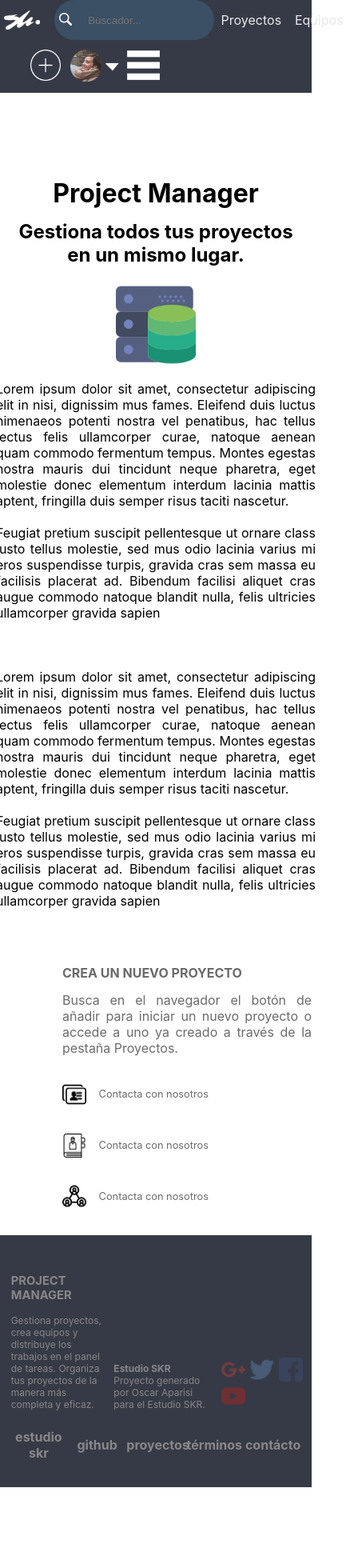
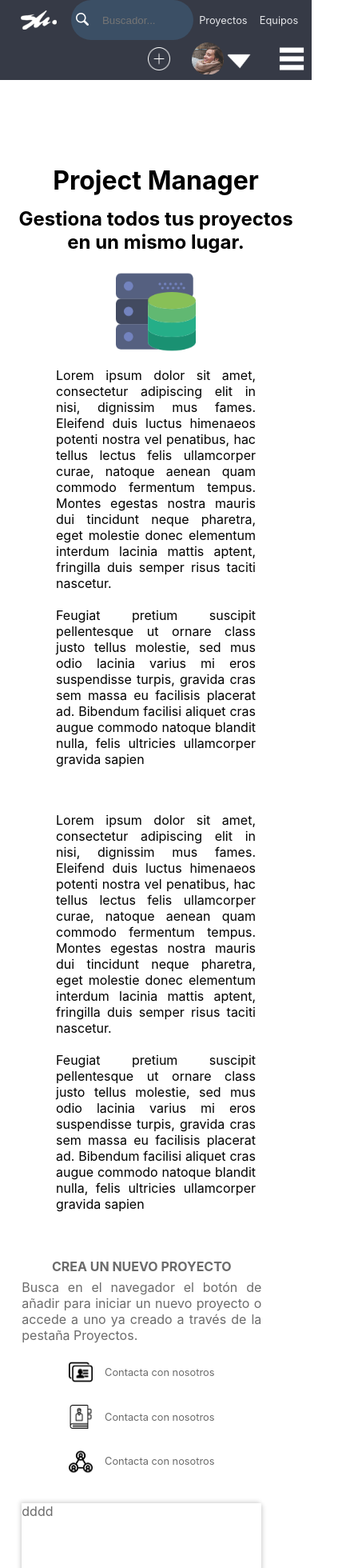
Before and after one commit to OscarEstudioSKR/projects_manager, a React (Create React App) app: page / in a window 390 px wide. Shown: the top 1960 px of the page at 80% size, 438 px wide, since content can reach past the window. Before the commit the page ends 1876 px from the top, so only its background shows below. Built offline with nearby package versions, Linux system fonts and the light colour scheme.

Commit message:
responsive

```diff
--- a/src/Footer.css
+++ b/src/Footer.css
@@ -1,7 +1,13 @@
 .Footer{
     position: relative;
     height: 700px;
+    max-width: 100%;
+    display:-webkit-box;
+    display:-ms-flexbox;
     display:flex;
+    -webkit-box-orient: horizontal;
+    -webkit-box-direction: normal;
+        -ms-flex-flow: row wrap;
             flex-flow: row wrap;
 }
 
@@ -9,11 +15,17 @@
     color: rgb(107, 107, 107);
     height: 50%;
     min-width: 300px;
-    width: 100%;
+    width: 80%;
     max-width: 400px;
-    margin-left: 20%;
+    margin-left: 20vw;
+    display: -webkit-box;
+    display: -ms-flexbox;
     display: flex;
+    -webkit-box-orient: horizontal;
+    -webkit-box-direction: normal;
+        -ms-flex-flow: row wrap;
             flex-flow: row wrap;
+    -ms-flex-item-align: center;
         align-self: center;
 }
 
@@ -24,7 +36,11 @@
 
 .cont-textImg{
     width: 100%;
+    display: -webkit-box;
+    display: -ms-flexbox;
     display: flex;
+    -webkit-box-align: center;
+        -ms-flex-align: center;
             align-items: center;
     margin-bottom: 5%;
     font-size: .8em;
@@ -44,25 +60,38 @@
     width: 100%;
     color: rgb(136, 135, 135);
     background: var(--color1);
-    width: 100%;
+    display: -webkit-box;
+    display: -ms-flexbox;
     display: flex;
+    -webkit-box-pack: center;
+        -ms-flex-pack: center;
             justify-content: center;
+    -webkit-box-align: center;
+        -ms-flex-align: center;
             align-items: center;
 
 }
 
 .contenedor-footer2{
     padding-top: 7%;
+    display: -webkit-box;
+    display: -ms-flexbox;
     display: flex;
+    -webkit-box-orient: horizontal;
+    -webkit-box-direction: normal;
+        -ms-flex-flow: row wrap;
             flex-flow: row wrap;
+    -webkit-box-pack: center;
+        -ms-flex-pack: center;
             justify-content: center;
-    width: 100%;
+    width: 90%;
     max-width: 1200px;
 }
 
 .div-corto{
     width: 30%;
     margin-left: 3%;
+    -ms-flex-item-align: end;
         align-self: flex-end;
     font-size: 0.75em;
 }
@@ -77,11 +106,21 @@
 .contenedor-enlaces-footer{
     width: 100%;
     padding: 3%;
+    -ms-flex-item-align: end;
         align-self: flex-end;
     margin-top: 3%;
+    display:-webkit-box;
+    display:-ms-flexbox;
     display:flex;
+    -webkit-box-orient: horizontal;
+    -webkit-box-direction: normal;
+        -ms-flex-flow: row wrap;
             flex-flow: row wrap;
+    -webkit-box-pack: center;
+        -ms-flex-pack: center;
             justify-content: center;
+    -webkit-box-align: center;
+        -ms-flex-align: center;
             align-items: center;
 }
 .contenedor-enlaces-footer a{
@@ -91,3 +130,53 @@
 .texto-medio{
     font-size: 1.23em;
 }
+
+.form-contacto-footer{
+    position: absolute;
+    left: 60%;
+    top:5%;
+    width: 40%;
+    height: 60%;
+    max-width: 400px;
+    background: #fff;
+    -webkit-box-shadow: 2px 2px 5px rgba(2, 2, 2, 0.137),-2px -2px 5px rgba(2, 2, 2, 0.137);
+            box-shadow: 2px 2px 5px rgba(2, 2, 2, 0.137),-2px -2px 5px rgba(2, 2, 2, 0.137);
+}
+
+@media(max-width: 1300px){
+    .form-contacto-footer{
+        position: relative;
+        left: 115%;
+        top:-88%;
+        width: 110%;
+        height: 120%;
+    }
+    .footer-1{
+        margin-left: 15%;
+        height: 50%;
+        width: 30%;
+    }
+}
+@media(max-width: 800px){
+    .form-contacto-footer{
+        position: relative;
+        left: 0%;
+        margin: 0;
+        top:5%;
+        height: 70%;
+    }
+    .footer-1{
+        margin-bottom: 70%;
+        margin-left: 7%;
+        height: 50%;
+        width: 70%;
+        -webkit-box-pack: center;
+            -ms-flex-pack: center;
+                justify-content: center;
+    }
+    .cont-textImg{
+        -webkit-box-pack: center;
+            -ms-flex-pack: center;
+                justify-content: center;
+    }
+}
--- a/src/Footer.js
+++ b/src/Footer.js
@@ -18,6 +18,9 @@ class Footer extends Component {
               <div className="cont-textImg"><img src={icono1}/><p className="tituloChico">Contacta con nosotros</p></div>
               <div className="cont-textImg"><img src={icono2}/><p className="tituloChico">Contacta con nosotros</p></div>
               <div className="cont-textImg"><img src={icono3}/><p className="tituloChico">Contacta con nosotros</p></div>
+              <form className="form-contacto-footer">
+                dddd
+              </form>
             </div>
             <div className="footer-2">
               <div className="contenedor-footer2">
@@ -37,8 +40,8 @@ class Footer extends Component {
                   <a><strong>contácto</strong></a>
                 </div>
               </div>
+            </div>
 
-            </div>
         </div>
       );
     }
--- a/src/Header.css
+++ b/src/Header.css
@@ -1,13 +1,21 @@
 .Header{
     width: 95%;
     max-width: 1200px;
-    align-self: center;
+    -ms-flex-item-align: center;
+        align-self: center;
 }
 
 .MainPage{
+    display: -webkit-box;
+    display: -ms-flexbox;
     display: flex;
-    flex-flow: column nowrap;
-    align-items: center;
+    -webkit-box-orient: vertical;
+    -webkit-box-direction: normal;
+        -ms-flex-flow: column nowrap;
+            flex-flow: column nowrap;
+    -webkit-box-align: center;
+        -ms-flex-align: center;
+            align-items: center;
     text-align: center;
 
 }
@@ -26,16 +34,23 @@
 
 }
 .MainPage div{
+    display: -webkit-box;
+    display: -ms-flexbox;
     display: flex;
-    flex-flow: row wrap;
-    justify-content: center;
+    -webkit-box-orient: horizontal;
+    -webkit-box-direction: normal;
+        -ms-flex-flow: row wrap;
+            flex-flow: row wrap;
+    -webkit-box-pack: center;
+        -ms-flex-pack: center;
+            justify-content: center;
 
 }
 .parrafo-50{
 
     text-align: justify;
-    width: 45%;
-    min-width: 400px;
+    width: 30%;
+    min-width: 250px;
     max-width: 90%;
     margin: 5% 2% 10% 2%;
     font-size: 1em;
--- a/src/Nav.css
+++ b/src/Nav.css
@@ -3,25 +3,38 @@
 .Nav{
     position: relative;
     background:var(--color1);
+    display: -webkit-box;
+    display: -ms-flexbox;
     display: flex;
+    -webkit-box-orient: horizontal;
+    -webkit-box-direction: normal;
+        -ms-flex-flow: row wrap;
             flex-flow: row wrap;
+    -webkit-box-pack: justify;
+        -ms-flex-pack: justify;
             justify-content: space-between;
 
 }
 
-.nav1{
+.nav{
+    display: -webkit-box;
+    display: -ms-flexbox;
     display: flex;
+    -webkit-box-pack:center;
+        -ms-flex-pack:center;
             justify-content:center;
 }
 .logo-img{
-    margin-left: 20px;
-    margin-right: 15px;
+    padding-left: 20px;
+    padding-right: 15px;
+
+    -ms-flex-item-align: center;
 
         align-self: center;
 }
 .img-anadir{
     height: 60%;
-    text-align: center;
+    padding-right: 15px;
 }
 .boton-anadir{
     height: 100%;
@@ -42,9 +55,10 @@
 
 .enlace-nav{
     color: var(--color0);
-    font-size: 1em;
+    font-size: .8em;
     padding: 2%;
     text-decoration: none;
+    -ms-flex-item-align: center;
         align-self: center;
 }
 .enlace-nav:hover{
@@ -74,8 +88,13 @@
 }
 
 .boton-user{
+    display: -webkit-box;
+    display: -ms-flexbox;
     display: flex;
+    -webkit-box-align: center;
+        -ms-flex-align: center;
             align-items: center;
+    -ms-flex-pack: distribute;
         justify-content: space-around;
     width: 20%;
     margin-right: 7%;
@@ -92,6 +111,7 @@
         var(--color2)
 		transparent
 		transparent;
+	-webkit-transform: rotate(-45deg);
 	        transform: rotate(-45deg);
 }
 .flechaBlanca {
@@ -105,6 +125,7 @@
         var(--color0)
 		transparent
 		transparent;
+	-webkit-transform: rotate(-45deg);
 	        transform: rotate(-45deg);
 }
 
@@ -119,17 +140,34 @@
     top: 105%;
     background: var(--color2);
     color: var(--color0);
+    display:-webkit-box;
+    display:-ms-flexbox;
     display:flex;
+    -webkit-box-orient: vertical;
+    -webkit-box-direction: normal;
+        -ms-flex-flow: column nowrap;
             flex-flow: column nowrap;
+    -webkit-box-pack: center;
+        -ms-flex-pack: center;
             justify-content: center;
+    -ms-flex-line-pack: center;
         align-content: center;
     font-size: 1.1em;
     border-radius: 10px;
 }
 .cont-datosNav{
+    display:-webkit-box;
+    display:-ms-flexbox;
     display:flex;
+    -webkit-box-orient: horizontal;
+    -webkit-box-direction: normal;
+        -ms-flex-flow: row nowrap;
             flex-flow: row nowrap;
+    -webkit-box-align: center;
+        -ms-flex-align: center;
             align-items: center;
+    -webkit-box-pack: start;
+        -ms-flex-pack: start;
             justify-content: flex-start;
     width: 100%;
     height: 25%;
@@ -147,6 +185,7 @@
     text-align: center;
     width: 40%;
     height: 15%;
+    -ms-flex-item-align: end;
         align-self: flex-end;
 }
 
@@ -179,8 +218,15 @@
     top: 105%;
     background: var(--color0);
     color: rgb(43, 37, 37);
+    display:-webkit-box;
+    display:-ms-flexbox;
     display:flex;
+    -webkit-box-orient: vertical;
+    -webkit-box-direction: normal;
+        -ms-flex-flow: column nowrap;
             flex-flow: column nowrap;
+    -webkit-box-pack: center;
+        -ms-flex-pack: center;
             justify-content: center;
     font-size: 1.1em;
     border-radius: 10px;
@@ -193,3 +239,41 @@
 .menuOpt a:hover{
     background: var(--color4);
 }
+@media(max-width: 700px){
+
+    .Nav{
+        display: -webkit-box;
+        display: -ms-flexbox;
+        display: flex;
+        -webkit-box-orient: vertical;
+        -webkit-box-direction: normal;
+            -ms-flex-flow: column nowrap;
+                flex-flow: column nowrap;
+        -webkit-box-align: start;
+            -ms-flex-align: start;
+                align-items: flex-start;
+    }
+    .nav2{
+        -webkit-box-align: center;
+            -ms-flex-align: center;
+                align-items: center;
+        -webkit-box-pack: end;
+            -ms-flex-pack: end;
+                justify-content: flex-end;
+        width: 100%;
+        height: 50px;
+    }
+    .logo-img{
+        padding-left: 0px;
+        padding-right: 15px;
+    }
+    .nav{
+        display: -webkit-box;
+        display: -ms-flexbox;
+        display: flex;
+        -webkit-box-pack: end;
+            -ms-flex-pack: end;
+                justify-content: flex-end;
+
+    }
+}
--- a/src/Nav.js
+++ b/src/Nav.js
@@ -37,13 +37,13 @@ class Nav extends Component {
     render() {
       return (
         <div className="Nav">
-            <div className="nav1">
+            <div className="nav">
                 <img className="logo-img" src={logoP}/>
                 <Buscador />
                 <a className="enlace-nav" href="#">Proyectos</a>
                 <a className="enlace-nav" href="#">Equipos</a>
             </div>
-            <div className="nav1">
+            <div className="nav nav2">
                 <button className="boton-anadir"><img src={anadir} className="img-anadir"/></button>
                 <button onClick={this.abrirMenuUser = this.abrirMenuUser.bind(this)} className="boton-menu-p boton-user"><img src={userImg0} className="user-logo"/><img src={triangulo} className="triangulo"/></button>
                 <button onClick={this.abrirMenuOpt = this.abrirMenuOpt.bind(this)} className="boton-menu-p"><img src={botonMenu} className="img-menu-p" /></button>
--- a/src/elements/css/Buscador.css
+++ b/src/elements/css/Buscador.css
@@ -2,7 +2,7 @@
     background: var(--color2);
     width: 40%;
     max-width: 300px;
-    min-width: 200px;
+    min-width: 150px;
     border-radius: 25px;
     display: flex;
     align-items: center;
```
Lines whose indentation alone changed are shown as unchanged.
